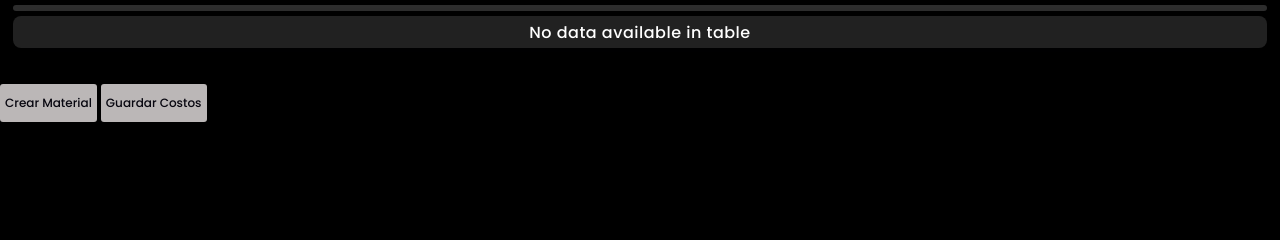
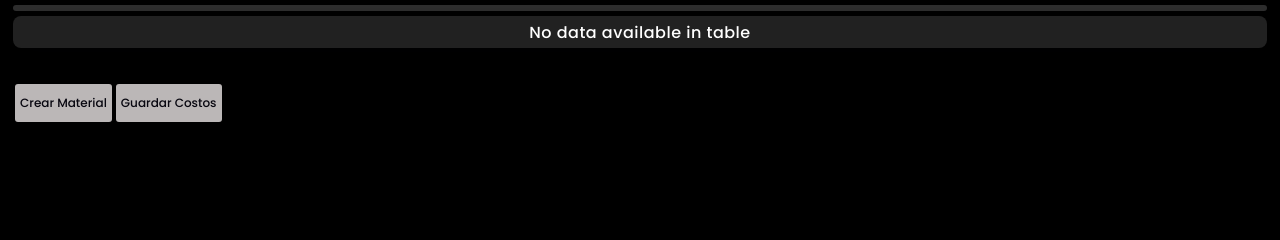
Before and after one commit to leanderperez/cbt, a Django app: template templates/project_app/material_list.html in a window 1280 px wide. Shown: the part 251-491 px from the top of the page. Run offline with Django 3.2, Linux system fonts and the light colour scheme; the template is opened without the code that fills it, so the values that code supplies are empty; some libraries are stand-ins or nearby versions.

Commit message:
modificar botones

```diff
--- a/templates/project_app/material_list.html
+++ b/templates/project_app/material_list.html
@@ -39,8 +39,11 @@
             </tbody>
         </table>
     </div>
-    <a href="{% url 'material-create' %}" class="btn">Crear Material</a>
-    <button type="submit" name="update_costs" class="btn">Guardar Costos</button>
+    <div style="margin-left: 15px;">
+        <a href="{% url 'material-create' %}" class="btn">Crear Material</a>
+        <button type="submit" name="update_costs" class="btn">Guardar Costos</button>
+    </div>
+
 </form>
 <script>
     $(document).ready(function() {
--- a/templates/project_app/obra_list.html
+++ b/templates/project_app/obra_list.html
@@ -37,7 +37,9 @@
         </tbody>
     </table>
 </div>
-<a href="{% url 'obra-create' %}" class="btn">Iniciar Nueva Obra</a>
+<div style="margin-left: 15px;">
+    <a href="{% url 'obra-create' %}" class="btn">Iniciar Nueva Obra</a>
+</div>
 
 
 <script>
--- a/templates/project_app/personal_list.html
+++ b/templates/project_app/personal_list.html
@@ -25,7 +25,10 @@
         </tbody>
     </table>
 </div>
-<a href="{% url 'personal-create' %}" class="btn">Registrar Nuevo Centro de Servicio</a>
+<div style="margin-left: 15px;">
+    <a href="{% url 'personal-create' %}" class="btn">Registrar Nuevo Centro de Servicio</a>
+</div>
+
 
 <script>
     $(document).ready(function() {
```
